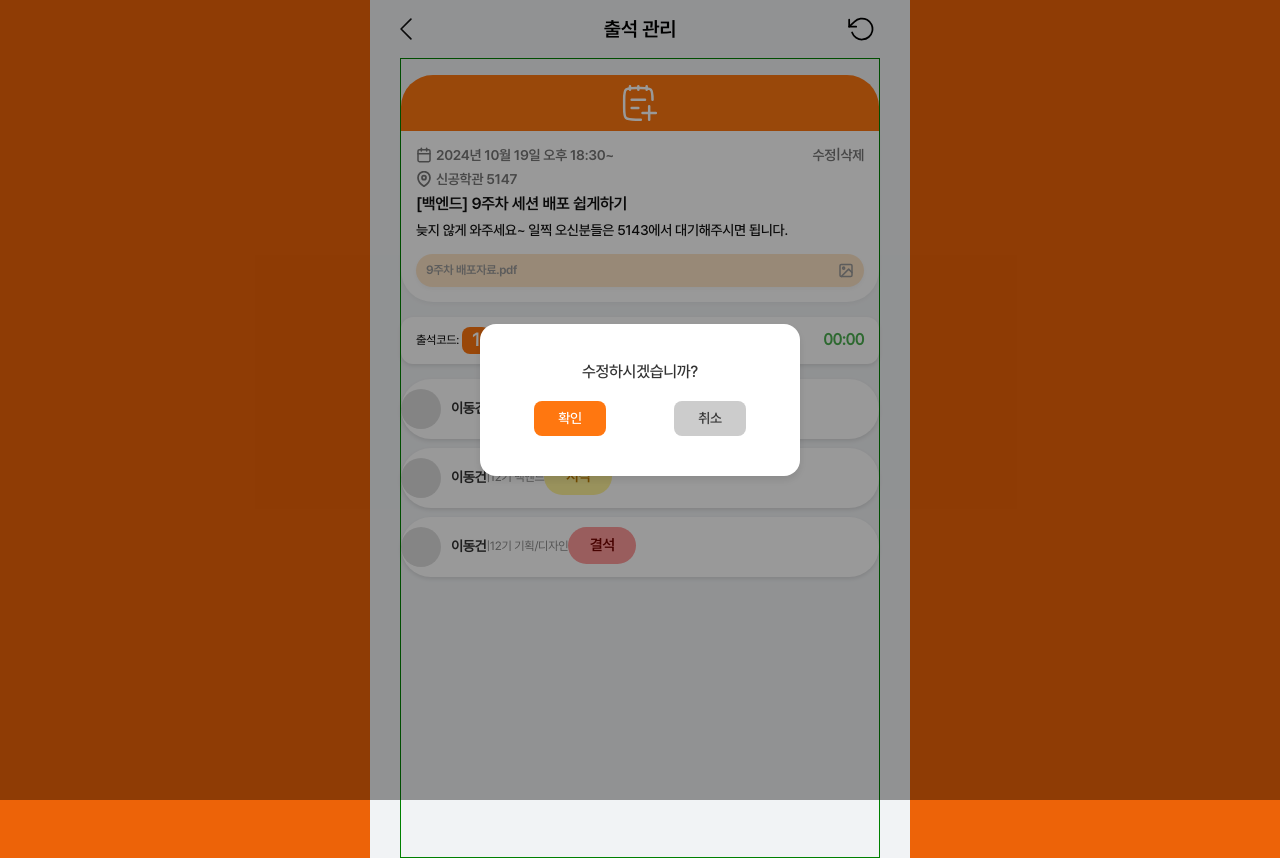
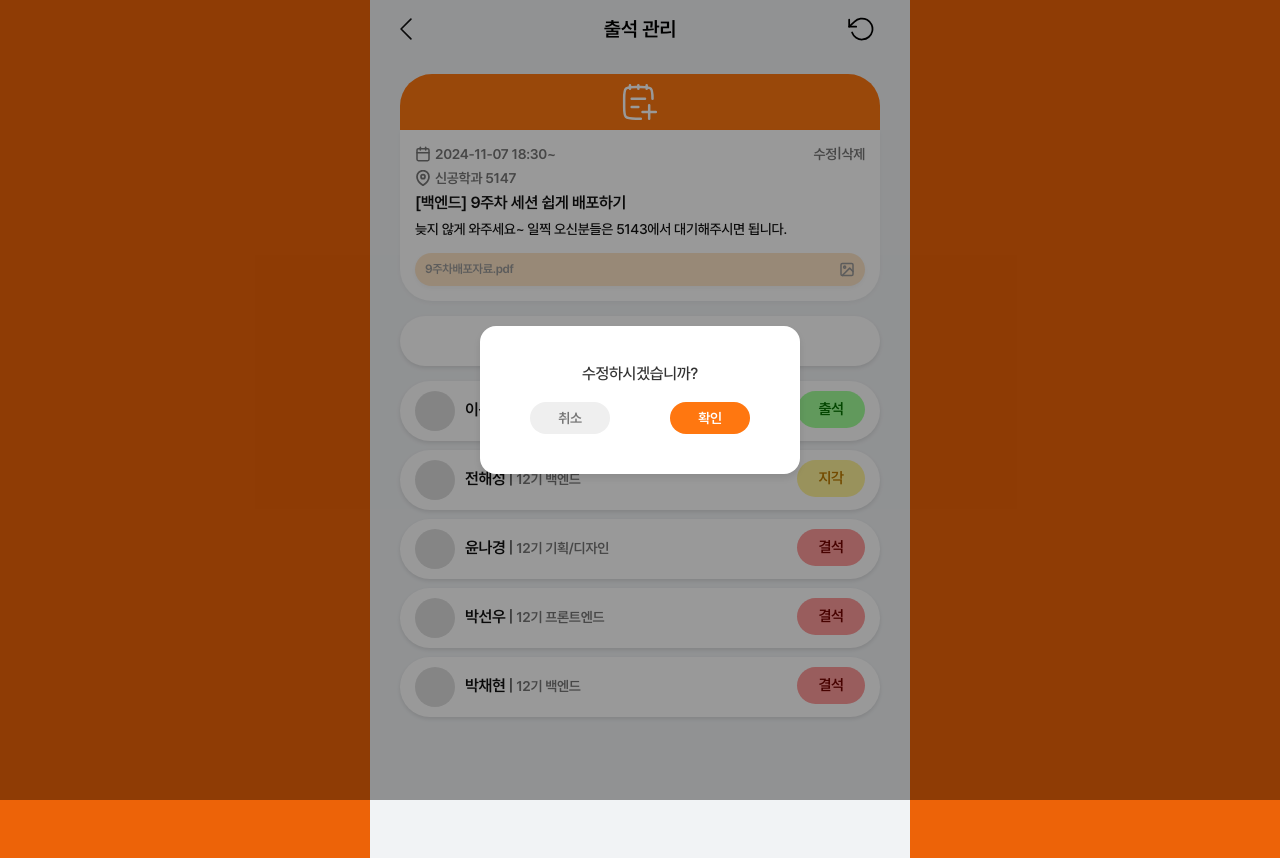
Before and after one commit to tjsdn04/likelion-community-frontend, a React (Vite) app: page /adminAttManage in a window 1280 px wide. Both pictures are taken after a click on the button "수정". Built offline with nearby package versions, Linux system fonts and the light colour scheme; no server answers.

Commit message:
[Feature] #27 - 출석관리 구현완료

```diff
--- a/src/components/adminAttManage/AdminAttInfo.jsx
+++ b/src/components/adminAttManage/AdminAttInfo.jsx
@@ -2,13 +2,27 @@
 import * as S from "./AdminAttInfo.styled";
 import { useState } from "react";
 import list from "@assets/icons/list.svg";
-import date from "@assets/icons/date.svg";
+import dateIcon from "@assets/icons/date.svg";
 import location from "@assets/icons/location.svg";
 import image from "@assets/icons/image.svg";
 import EditDelModal from "@components/adminAttManage/EditDelModal";
-export const AdminAttInfo = () => {
+export const AdminAttInfo = ({
+  date,
+  time,
+  place,
+  track,
+  title,
+  description,
+  file,
+}) => {
   const [isModalOpen, setIsModalOpen] = useState(false);
   const [modalMessage, setModalMessage] = useState("");
+
+  // 파일 이름 추출 함수
+  const getFileName = (fileUrl) => {
+    return fileUrl ? fileUrl.split("/").pop() : "파일이 없습니다.";
+  };
+
   const openModal = (message) => {
     setModalMessage(message);
     setIsModalOpen(true);
@@ -34,8 +48,10 @@ export const AdminAttInfo = () => {
         <S.Gap5>
           <S.Date>
             <div>
-              <S.DateImg src={date} />
-              <span>2024년 10월 19일 오후 18:30~</span>
+              <S.DateImg src={dateIcon} />
+              <span>
+                {date} {time}~
+              </span>
             </div>
             <S.EditDelete>
               <S.EditBtn onClick={handleEdit}>수정</S.EditBtn>|
@@ -44,19 +60,22 @@ export const AdminAttInfo = () => {
           </S.Date>
           <S.Location>
             <S.LocationImg src={location} />
-            신공학관 5147
+            {place}
           </S.Location>
-          <S.Title>[백엔드] 9주차 세션 배포 쉽게하기</S.Title>
+          <S.Title>
+            [{track}] {title}
+          </S.Title>
         </S.Gap5>
-        <S.Detail>
-          늦지 않게 와주세요~ 일찍 오신분들은 5143에서 대기해주시면
-          됩니다.
-        </S.Detail>
+        <S.Detail>{description}</S.Detail>
 
-        <S.FileDiv>
-          <S.FileName>9주차 배포자료.pdf</S.FileName>
-          <img src={image} alt="filen name" />
-        </S.FileDiv>
+        {file && (
+          <S.FileDiv>
+            <a href={file} target="_blank" rel="noopener noreferrer">
+              <S.FileName>{getFileName(file)}</S.FileName>
+            </a>
+            <img src={image} alt="file icon" />
+          </S.FileDiv>
+        )}
       </S.Mid>
       {isModalOpen && (
         <EditDelModal
--- a/src/components/adminAttManage/AttCard.jsx
+++ b/src/components/adminAttManage/AttCard.jsx
@@ -1,10 +1,61 @@
 import React from "react";
 import styled from "styled-components";
+import AttStatusModal from "@components/adminAttManage/AttStatusModal";
+import { useState } from "react";
+const AttCard = ({
+  name,
+  details,
+  status: initialStatus,
+  onStatusChange,
+}) => {
+  const [status, setStatus] = useState(initialStatus);
+  const [isModalOpen, setIsModalOpen] = useState(false);
+  const [selectedStatus, setSelectedStatus] = useState(initialStatus);
 
+  const openModal = () => setIsModalOpen(true);
+  const closeModal = () => setIsModalOpen(false);
+  // 모달에서 상태를 변경 (확인 버튼 누르기 전)
+  const handleStatusClick = (newStatus) => {
+    setSelectedStatus(newStatus);
+  };
+  // 확인 버튼 클릭 시 상태를 변경하고 상위 컴포넌트에 전달
+  const handleConfirm = () => {
+    setStatus(selectedStatus); // 내부 상태 업데이트
+    onStatusChange(selectedStatus); // 상위 컴포넌트에 변경 사항 전달
+    closeModal(); // 모달 닫기
+  };
+
+  return (
+    <>
+      <CardWrapper>
+        <Content>
+          <Profile>
+            <ProfileImg />
+            <Info>
+              <Name>{name}</Name>|<Details> {details}</Details>
+            </Info>
+          </Profile>
+          <Status $status={status} onClick={openModal}>
+            {status}
+          </Status>
+        </Content>
+      </CardWrapper>
+      <AttStatusModal
+        isOpen={isModalOpen}
+        onClose={closeModal}
+        onStatusClick={handleStatusClick}
+        selectedStatus={selectedStatus}
+        onConfirm={handleConfirm}
+      />
+    </>
+  );
+};
+
+export default AttCard;
 const CardWrapper = styled.div`
   display: flex;
   align-items: center;
-
+  justify-content: center;
   width: 100%;
   height: 60px;
   border-radius: 32px;
@@ -13,6 +64,7 @@ const CardWrapper = styled.div`
 `;
 const Content = styled.div`
   display: flex;
+  width: 93.75%;
   justify-content: space-between;
 `;
 const Profile = styled.div`
@@ -30,17 +82,28 @@ const ProfileImg = styled.div`
 
 const Info = styled.div`
   display: flex;
+  font-size: 16px;
+  color: #111111;
 `;
 
-const Name = styled.span`
+const Name = styled.div`
+  display: flex;
+  margin-right: 3px;
   font-size: 14px;
   font-weight: bold;
-  color: #333;
+  color: #111111;
+  font-size: 16px;
+  font-family: ${({ theme }) =>
+    theme.fonts.PretendardSemiBold["font-family"]};
 `;
 
-const Details = styled.span`
-  font-size: 12px;
-  color: #888;
+const Details = styled.div`
+  display: flex;
+  margin-left: 3px;
+  font-size: 14px;
+  font-family: ${({ theme }) =>
+    theme.fonts.PretendardSemiBold["font-family"]};
+  color: #767676;
 `;
 
 const Status = styled.button`
@@ -66,22 +129,3 @@ const Status = styled.button`
       ? "#C07D00"
       : "#760400"};
 `;
-
-const AttCard = ({ name, details, status }) => {
-  return (
-    <CardWrapper>
-      <Content>
-        <Profile>
-          <ProfileImg />
-          <Info>
-            <Name>{name}</Name>
-            <Details>|{details}</Details>
-          </Info>
-        </Profile>
-        <Status $status={status}>{status}</Status>
-      </Content>
-    </CardWrapper>
-  );
-};
-
-export default AttCard;
--- a/src/components/adminAttManage/AttCodeTimer.jsx
+++ b/src/components/adminAttManage/AttCodeTimer.jsx
@@ -1,37 +1,5 @@
 import { useEffect, useState } from "react";
 import styled from "styled-components";
-
-const Wrapper = styled.div`
-  display: flex;
-  align-items: center;
-  justify-content: space-between;
-  padding: 10px 15px;
-  border-radius: 12px;
-  background-color: #fff;
-  box-shadow: 0 2px 4px rgba(0, 0, 0, 0.1);
-`;
-
-const CodeContainer = styled.div`
-  display: flex;
-  align-items: center;
-`;
-
-const Code = styled.div`
-  background-color: #ff7710;
-  color: #fff;
-  font-size: 18px;
-  font-weight: bold;
-  padding: 5px 10px;
-  border-radius: 8px;
-  margin: 0 3px;
-`;
-
-const Timer = styled.div`
-  font-size: 16px;
-  font-weight: bold;
-  color: ${({ $isLate }) =>
-    $isLate ? "#ff6f69" : "#4CAF50"}; /* 빨간색 또는 초록색 */
-`;
 
 const AttCodeTimer = ({ code, startTime, lateTime, absentTime }) => {
   const [remainingTime, setRemainingTime] = useState(null);
@@ -75,15 +43,66 @@ const AttCodeTimer = ({ code, startTime, lateTime, absentTime }) => {
 
   return (
     <Wrapper>
-      <CodeContainer>
-        <span>출석코드:</span>
-        {code.map((digit, index) => (
-          <Code key={index}>{digit}</Code>
-        ))}
-      </CodeContainer>
+      <CodeTextWrapper>
+        <Text>출석코드:</Text>
+        <CodeContainer>
+          {code.map((digit, index) => (
+            <Code key={index}>{digit}</Code>
+          ))}
+        </CodeContainer>
+      </CodeTextWrapper>
       <Timer $isLate={isLate}>{formatTime(remainingTime)}</Timer>
     </Wrapper>
   );
 };
 
 export default AttCodeTimer;
+const Wrapper = styled.div`
+  display: flex;
+  align-items: center;
+  justify-content: center;
+  gap: 25px;
+  padding: 10px 22px;
+  border-radius: 32px;
+  background-color: #fff;
+  box-shadow: 0 2px 4px rgba(0, 0, 0, 0.1);
+`;
+const CodeTextWrapper = styled.div`
+  display: flex;
+  align-items: center;
+  gap: 11px;
+`;
+const Text = styled.div`
+  display: flex;
+  font-size: 15px;
+  font-family: ${({ theme }) =>
+    theme.fonts.PretendardSemiBold["font-family"]};
+`;
+const CodeContainer = styled.div`
+  display: flex;
+  align-items: center;
+  gap: 8px;
+`;
+
+const Code = styled.div`
+  display: flex;
+  justify-content: center;
+  align-items: center;
+  width: 30px;
+  height: 30px;
+  background-color: #ff7710;
+  color: #fff;
+  font-size: 22px;
+  font-family: ${({ theme }) =>
+    theme.fonts.PretendardBold["font-family"]};
+
+  border-radius: 10px;
+  /* margin: 0 3px; */
+`;
+
+const Timer = styled.div`
+  font-size: 16px;
+  font-weight: bold;
+  color: ${({ $isLate }) =>
+    $isLate ? "#ff6f69" : "#4CAF50"}; /* 빨간색 또는 초록색 */
+`;
--- /dev/null
+++ b/src/components/adminAttManage/AttStatusModal.jsx
@@ -0,0 +1,205 @@
+//운영진 출석관리 출석상태변경모달
+import styled from "styled-components";
+
+const Modal = ({
+  isOpen,
+  onClose,
+  onStatusClick,
+  selectedStatus,
+  onConfirm,
+}) => {
+  if (!isOpen) return null;
+  const getButtonStyles = (status) => ({
+    backgroundColor:
+      selectedStatus === status ? getActiveColor(status) : "#efefef",
+    color:
+      selectedStatus === status
+        ? getActiveTextColor(status)
+        : "#767676",
+  });
+
+  const getActiveColor = (status) => {
+    if (status === "출석") return "#A2FF9A";
+    if (status === "지각") return "#FFF39A";
+    if (status === "결석") return "#FF9A9A";
+  };
+
+  const getActiveTextColor = (status) => {
+    if (status === "출석") return "#067600";
+    if (status === "지각") return "#C07D00";
+    if (status === "결석") return "#760400";
+  };
+  return (
+    <ModalOverlay onClick={onClose}>
+      <ModalWrapper onClick={(e) => e.stopPropagation()}>
+        <ModalContent>
+          <ModalHeader>
+            <TitleText>출석을 변경 하시겠습니까?</TitleText>
+            <InfoText>
+              <div className="name">이동건</div> |{" "}
+              <div className="track">12기 프론트엔드</div>
+            </InfoText>
+          </ModalHeader>
+          <ButtonWrapper>
+            <StatusButton
+              style={getButtonStyles("출석")}
+              onClick={() => onStatusClick("출석")}
+            >
+              출석
+            </StatusButton>
+            <StatusButton
+              style={getButtonStyles("지각")}
+              onClick={() => onStatusClick("지각")}
+            >
+              지각
+            </StatusButton>
+            <StatusButton
+              style={getButtonStyles("결석")}
+              onClick={() => onStatusClick("결석")}
+            >
+              결석
+            </StatusButton>
+          </ButtonWrapper>
+          <ActionButtons>
+            <CancelButton onClick={onClose}>취소</CancelButton>
+            <ConfirmButton onClick={onConfirm}>확인</ConfirmButton>
+          </ActionButtons>
+        </ModalContent>
+      </ModalWrapper>
+    </ModalOverlay>
+  );
+};
+
+export default Modal;
+
+const ModalOverlay = styled.div`
+  position: fixed;
+  top: 0;
+  left: 0;
+  width: 100vw;
+  height: 100vh;
+  background-color: rgba(0, 0, 0, 0.5);
+  display: flex;
+  justify-content: center;
+  align-items: center;
+  z-index: 1000;
+`;
+
+const ModalWrapper = styled.div`
+  display: flex;
+  justify-content: center;
+  /* align-items: center; */
+  width: 320px;
+  height: 253px;
+  border-radius: 32px;
+  box-sizing: border-box;
+  padding: 23px 15px 20px;
+  background-color: white;
+`;
+const ModalContent = styled.div`
+  display: flex;
+  width: 100%;
+  flex-direction: column;
+`;
+
+const ModalHeader = styled.div`
+  display: flex;
+  flex-direction: column;
+  align-items: center;
+  width: 100%;
+  gap: 13px;
+`;
+const TitleText = styled.div`
+  display: flex;
+  color: #000000;
+  font-size: 18px;
+  font-family: ${({ theme }) =>
+    theme.fonts.PretendardSemiBold["font-family"]};
+`;
+const InfoText = styled.div`
+  display: flex;
+  gap: 3px;
+  color: #000000;
+  font-size: 16px;
+  font-family: ${({ theme }) =>
+    theme.fonts.PretendardSemiBold["font-family"]};
+  .track {
+    color: #767676;
+    font-size: 14px;
+    font-family: ${({ theme }) =>
+      theme.fonts.PretendardSemiBold["font-family"]};
+  }
+`;
+const ButtonWrapper = styled.div`
+  display: flex;
+  width: 100%;
+  justify-content: space-between;
+  margin-top: 13px;
+  margin-bottom: 25px;
+`;
+
+const StatusButton = styled.button`
+  display: flex;
+  justify-content: center;
+  align-items: center;
+  width: 87px;
+  height: 80px;
+  border-radius: 16px;
+  font-size: 20px;
+  font-family: ${({ theme }) =>
+    theme.fonts.PretendardBold["font-family"]};
+  cursor: pointer;
+
+  background-color: ${({ $status }) =>
+    $status === "출석"
+      ? "#A2FF9A"
+      : $status === "지각"
+      ? "#FFF39A"
+      : "#FF9A9A"};
+  color: ${({ $status }) =>
+    $status === "출석"
+      ? "#067600"
+      : $status === "지각"
+      ? "#C07D00"
+      : "#760400"};
+`;
+
+const ActionButtons = styled.div`
+  display: flex;
+  justify-content: center;
+  gap: 26px;
+`;
+
+const CancelButton = styled.button`
+  display: flex;
+  justify-content: center;
+  align-items: center;
+  border: none;
+  width: 120px;
+  height: 32px;
+  border-radius: 100px;
+  cursor: pointer;
+
+  background-color: #efefef;
+  color: #767676;
+  font-size: 14px;
+  font-family: ${({ theme }) =>
+    theme.fonts.PretendardSemiBold["font-family"]};
+`;
+
+const ConfirmButton = styled.button`
+  display: flex;
+  justify-content: center;
+  align-items: center;
+  border: none;
+  width: 120px;
+  height: 32px;
+  border-radius: 100px;
+  cursor: pointer;
+
+  background-color: #ff7710;
+  color: #ffffff;
+  font-size: 14px;
+  font-family: ${({ theme }) =>
+    theme.fonts.PretendardSemiBold["font-family"]};
+`;
--- a/src/components/adminAttManage/EditDelModal.jsx
+++ b/src/components/adminAttManage/EditDelModal.jsx
@@ -2,7 +2,7 @@ import styled from "styled-components";
 
 const ModalWrapper = styled.div`
   position: fixed;
-  top: 0;
+  top: 0%;
   left: 0;
   width: 100%;
   height: 100%;
@@ -34,39 +34,50 @@ const ButtonGroup = styled.div`
   display: flex;
   justify-content: space-around;
 `;
-
-const Button = styled.button`
-  padding: 8px 24px;
+const CancelButton = styled.button`
+  display: flex;
+  justify-content: center;
+  align-items: center;
   border: none;
-  border-radius: 8px;
+  width: 80px;
+  height: 32px;
+  border-radius: 100px;
+  cursor: pointer;
+  background-color: #efefef;
+  color: #767676;
   font-size: 14px;
-  cursor: pointer;
   font-family: ${({ theme }) =>
-    theme.fonts.PretendardMedium["font-family"]};
-
-  &:nth-child(1) {
-    background-color: #ff7710;
-    color: #fff;
-  }
-
-  &:nth-child(2) {
-    background-color: #ccc;
-    color: #333;
-  }
+    theme.fonts.PretendardSemiBold["font-family"]};
 `;
 
-const Modal = ({ message, onConfirm, onCancel }) => {
+const ConfirmButton = styled.button`
+  display: flex;
+  justify-content: center;
+  align-items: center;
+  border: none;
+  width: 80px;
+  height: 32px;
+  border-radius: 100px;
+  cursor: pointer;
+  background-color: #ff7710;
+  color: #ffffff;
+  font-size: 14px;
+  font-family: ${({ theme }) =>
+    theme.fonts.PretendardSemiBold["font-family"]};
+`;
+
+const EditDelModal = ({ message, onConfirm, onCancel }) => {
   return (
     <ModalWrapper>
       <ModalContent>
         <Message>{message}</Message>
         <ButtonGroup>
-          <Button onClick={onConfirm}>확인</Button>
-          <Button onClick={onCancel}>취소</Button>
+          <CancelButton onClick={onCancel}>취소</CancelButton>
+          <ConfirmButton onClick={onConfirm}>확인</ConfirmButton>
         </ButtonGroup>
       </ModalContent>
     </ModalWrapper>
   );
 };
 
-export default Modal;
+export default EditDelModal;
--- a/src/pages/adminAttPage/AdminAttManagePage.jsx
+++ b/src/pages/adminAttPage/AdminAttManagePage.jsx
@@ -4,12 +4,48 @@ import { F5Header } from "@components/adminAttManage/F5Header";
 import AdminAttInfo from "@components/adminAttManage/AdminAttInfo";
 import AttCard from "@components/adminAttManage/AttCard";
 import AttCodeTimer from "@components/adminAttManage/AttCodeTimer";
+import { useState } from "react";
+
 export const AdminAttManagePage = () => {
+  // 출석 데이터를 상태로 관리
+  const [attendees, setAttendees] = useState([
+    { name: "이동건", details: "12기 프론트엔드", status: "출석" },
+    { name: "전해성", details: "12기 백엔드", status: "지각" },
+    { name: "윤나경", details: "12기 기획/디자인", status: "결석" },
+    { name: "박선우", details: "12기 프론트엔드", status: "결석" },
+    { name: "박채현", details: "12기 백엔드", status: "결석" },
+  ]);
+  const infoData = {
+    id: "2",
+    date: "2024-11-07",
+    time: "18:30",
+    place: "신공학과 5147",
+    track: "백엔드",
+    title: "9주차 세션 쉽게 배포하기",
+    description:
+      "늦지 않게 와주세요~ 일찍 오신분들은 5143에서 대기해주시면 됩니다.",
+    file: "https://example.com/9주차배포자료.pdf",
+  };
+  // 상태 변경 함수
+  const handleStatusChange = (index, newStatus) => {
+    const updatedAttendees = [...attendees];
+    updatedAttendees[index].status = newStatus;
+    setAttendees(updatedAttendees);
+    console.log("Updated Attendee:", updatedAttendees[index]);
+  };
   return (
     <S.Wrapper>
       <F5Header title="출석 관리" />
       <S.Content>
-        <AdminAttInfo />
+        <AdminAttInfo
+          date={infoData.date}
+          time={infoData.time}
+          place={infoData.place}
+          track={infoData.track}
+          title={infoData.title}
+          description={infoData.description}
+          file={infoData.file}
+        />
         <AttCodeTimer
           code={[1, 2, 5, 6]}
           startTime="2024-11-13 20:31"
@@ -17,21 +53,17 @@ export const AdminAttManagePage = () => {
           absentTime={1} // 10분 결석
         />
         <S.AttCardWrapper>
-          <AttCard
-            name="이동건"
-            details="12기 프론트엔드"
-            status="출석"
-          />
-          <AttCard
-            name="이동건"
-            details="12기 백엔드"
-            status="지각"
-          />
-          <AttCard
-            name="이동건"
-            details="12기 기획/디자인"
-            status="결석"
-          />
+          {attendees.map((attendee, index) => (
+            <AttCard
+              key={index}
+              name={attendee.name}
+              details={attendee.details}
+              status={attendee.status}
+              onStatusChange={(newStatus) =>
+                handleStatusChange(index, newStatus)
+              }
+            />
+          ))}
         </S.AttCardWrapper>
       </S.Content>
     </S.Wrapper>
--- a/src/pages/adminAttPage/AdminAttManagePage.styled.js
+++ b/src/pages/adminAttPage/AdminAttManagePage.styled.js
@@ -12,7 +12,7 @@ export const Wrapper = styled.section`
 
 //페이지 안쪽 내용 들어가는 부분 320px부분~
 export const Content = styled.div`
-  border: solid 1px green;
+  /* border: solid 1px green; */
 
   display: flex;
   flex-direction: column;
```
